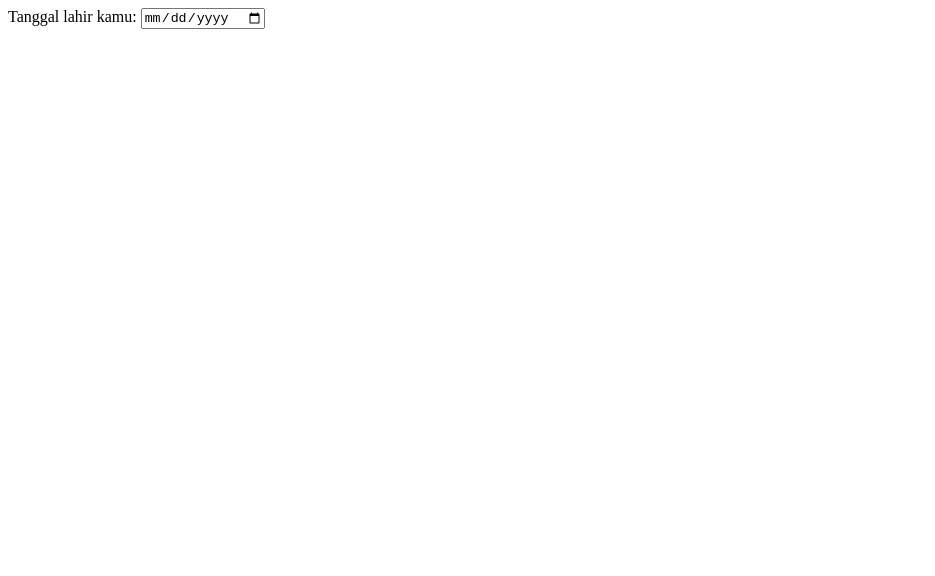
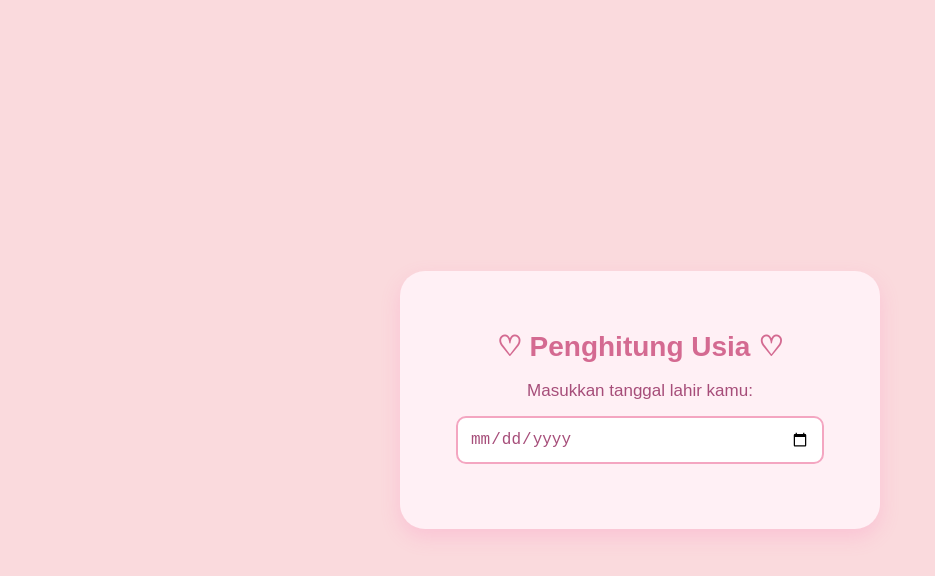
Before and after one commit to Alyaluluhanasupriatna/Alyaluluhanasupriatna, a plain HTML site: page lat42.html in a window 1280 px wide. Shown: the whole page, without its empty margins (0-935 px from the left). Drawn offline with Linux system fonts and the light colour scheme.

Commit message:
Update lat42.html

```diff
--- a/lat42.html
+++ b/lat42.html
@@ -5,13 +5,80 @@
     <meta charset="UTF-8">
     <meta name="viewport" content="width=device-width, initial-scale=1.0">
     <title>Penghitung Usia</title>
+
+    <style>
+        body {
+            margin: 0;
+            padding: 0;
+            height: 100vh;
+            display: flex;
+            justify-content: center;
+            align-items: center;
+            background-color: #FADADD;
+            font-family: Arial, sans-serif;
+        }
+
+        .container {
+            text-align: center;
+            background-color: #FFF0F5;
+            padding: 40px;
+            border-radius: 25px;
+            box-shadow: 0 8px 20px rgba(255, 105, 180, 0.2);
+            max-width: 400px;
+            width: 85%;
+        }
+
+        h1 {
+            color: #D46A91;
+            font-size: 28px;
+        }
+
+        label {
+            display: block;
+            color: #A64D79;
+            font-size: 17px;
+            margin-bottom: 15px;
+        }
+
+        input {
+            padding: 12px;
+            border: 2px solid #F4A6C1;
+            border-radius: 10px;
+            background-color: white;
+            color: #A64D79;
+            font-size: 16px;
+            width: 85%;
+        }
+
+        #hasilUsia {
+            margin-top: 25px;
+            color: #C05078;
+            font-size: 19px;
+            font-weight: bold;
+            line-height: 1.6;
+        }
+    </style>
 </head>
+
 <body>
 
-    <label for="tanggalLahir">Tanggal lahir kamu:</label>
-    <input type="date" id="tanggalLahir" onchange="hitungUsia()">
+    <div class="container">
 
-    <p id="hasilUsia"></p>
+        <h1>♡ Penghitung Usia ♡</h1>
+
+        <label for="tanggalLahir">
+            Masukkan tanggal lahir kamu:
+        </label>
+
+        <input
+            type="date"
+            id="tanggalLahir"
+            onchange="hitungUsia()"
+        >
+
+        <p id="hasilUsia"></p>
+
+    </div>
 
     <script>
         function hitungUsia() {
@@ -27,7 +94,8 @@
             const sekarang = new Date();
 
             if (lahir > sekarang) {
-                hasil.textContent = "Tanggal lahir tidak boleh di masa depan.";
+                hasil.textContent =
+                    "Tanggal lahir tidak boleh di masa depan.";
                 return;
             }
 
@@ -37,6 +105,7 @@
 
             if (hari < 0) {
                 bulan--;
+
                 const hariBulanSebelumnya = new Date(
                     sekarang.getFullYear(),
                     sekarang.getMonth(),
@@ -52,7 +121,7 @@
             }
 
             hasil.textContent =
-                `Kamu sudah berusia ${tahun} tahun ${bulan} bulan ${hari} hari`;
+                `♡ Kamu sudah berusia ${tahun} tahun ${bulan} bulan ${hari} hari ♡`;
         }
     </script>
 
```
